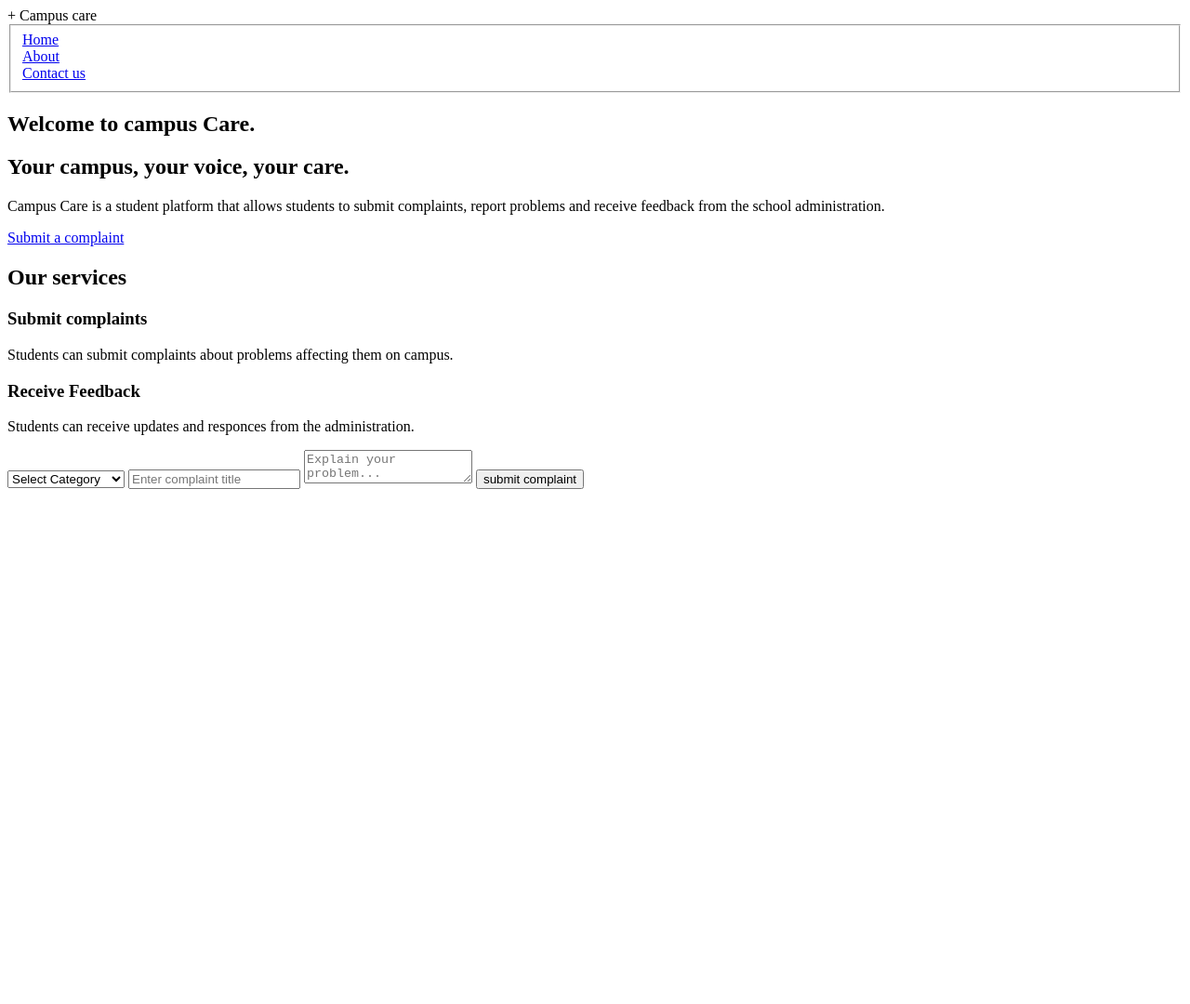
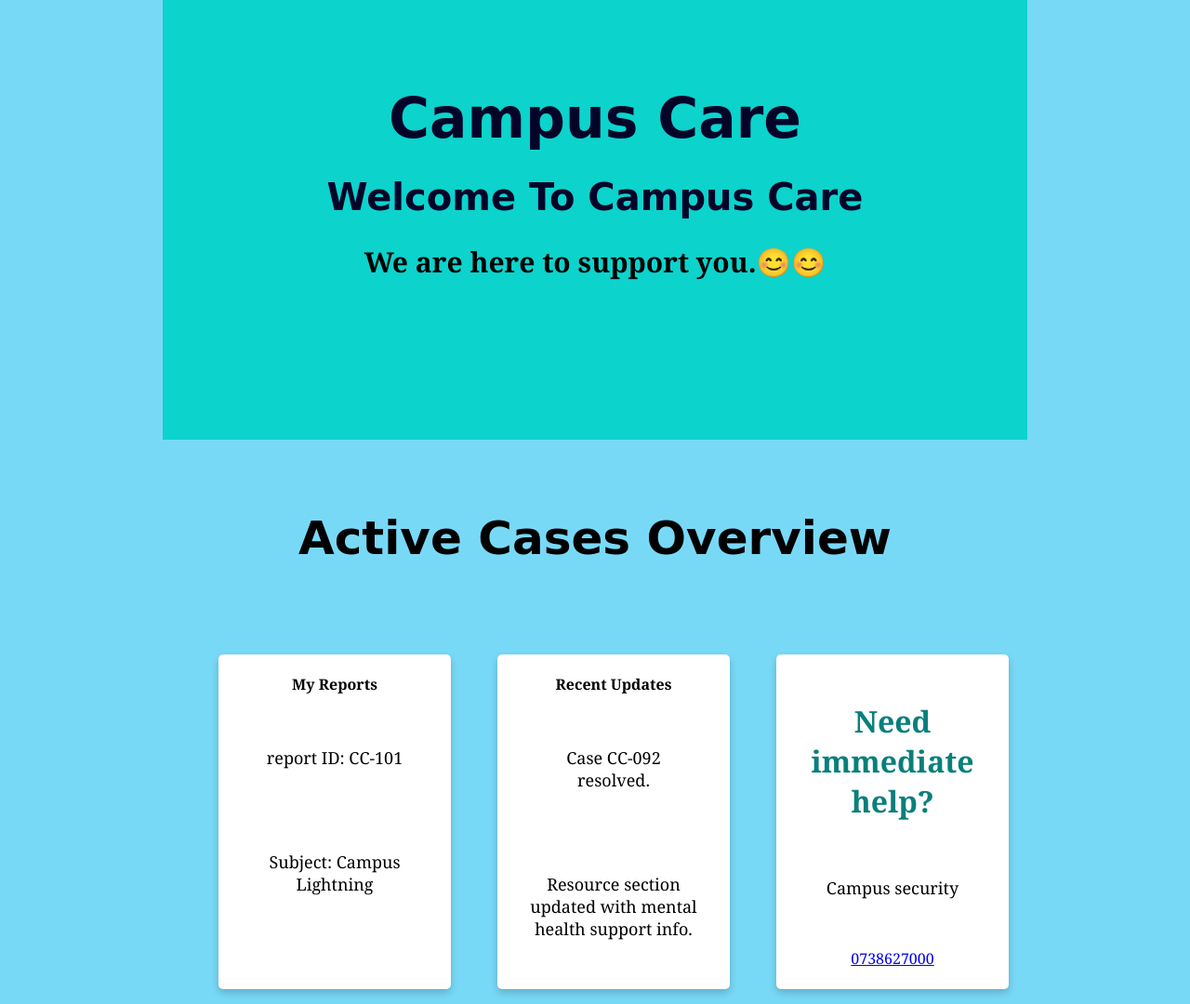
Before and after one commit to stanleykiboi/Campus-care, a plain HTML site: page home.html in a window 1280 px wide. Shown: the whole page at 93% size. Before the commit the page ends 800 px from the top, so only its background shows below. Drawn offline with Linux system fonts and the light colour scheme.

Commit message:
add about.html

```diff
--- a/home.html
+++ b/home.html
@@ -1,82 +1,70 @@
 <!DOCTYPE html>
 <html lang="en">
+
 <head>
     <meta charset="UTF-8">
     <meta name="viewport" content="width=device-width, initial-scale=1.0">
-    <title>Home page</title>
-    <!-- <link rel="stylesheet" href="style.css"> -->
+    <title>bridge hotel</title>
+    <link rel="stylesheet" href="style.css">
 </head>
-<body id="homepage">
 
-    <header>
-        <div class="logo">+ Campus care</div>
+<body id="homebody">
+    <div>
+    <div id="links">
+        <a href="home.html" class="links">Home</a>
+        <a href="about.html" class="links">About</a>
+        <a href="contact.html" class="links">Contuct Us</a>
+    </div>
 
-    <fieldset id="nav">
-        <a href="home.html">Home</a><br>
-        <a href="about.html">About</a><br>
-        <a href="contact.html">Contact us</a><br>
-    </fieldset>
+    <!-- main-header -->
+<main>
+        <div id="main-head">
+            <header id="main-header">Campus care</header>
+            <h1 id="head1">Welcome to campus care</h1>
+            <h1 id="head2">We are here to support you.😊😊</h1>
+        </div>
+</main>
+    <br>
+    <br>
 
-    </header>
 
-<!-- hompage -->
-    <section class="hero">
-        <div class="hero-content">
+    <!-- availlable food -->
+    <h1 id="available-food">Active Cases Overview</h1>
+    <br>
+    <br>
 
-            <h1>
-                Welcome to campus Care.
-            </h1>
 
-            <h2>Your campus, your voice, your care.</h2>
+    <section>
+        <!-- snack foods -->
+        <h3 id="snacks"></h3>
+        <ul id="snack">
+            <div class="snacks">
 
-            <p>Campus Care is a student platform that allows students to submit complaints, report problems and receive feedback from the school administration.</p>
-
-            <a href="#submit" class="btn">Submit a complaint</a>
-        </div>
-    </section>
-
-    <!-- services -->
-    <section class="services">
-        <h2>Our services</h2>
-        <div class="service-container">
-            <div class="service-box">
-                <h3>Submit complaints</h3>
-                <p>
-                    Students can submit complaints about problems affecting them on campus.
-                </p>
+                <h4>My Reports</h4>
+                <p>report ID: CC-101</p>
+                <p>Subject: Campus Lightning</p>
             </div>
 
-            <div class="service-box">
-                <h3>Receive Feedback</h3>
-                <p>
-                    Students can receive updates and responces from the administration.
-                </p>
+            <div class="snacks">
+
+                <h4>Recent Updates</h4>
+                <p>Case CC-092 resolved.</p>
+                <p>Resource section updated with mental health support info.</p>
             </div>
-        </div>
+
+            <div class="snacks">
+
+                <h2>Need immediate help?</h2>
+                <p>Campus security</p>
+                <a href="#">0738627000</a>
+            </div>
+        </ul>
     </section>
+    </div>
 
-    <!-- complaints -->
-    <section>
-        <label for="complaint Category"></label>
 
-        <select name="complaint" id="category">
-            <option value="complaint">Select Category</option>
-            <option>Accommodation</option>
-            <option>Security</option>
-            <option>Classrooms</option>
-            <option>Internet problems</option>
-            <option>Cleanliness</option>
-            <option>Other</option>
-        </select>
 
-        <label for="Complaint Title"></label>
-        <input type="text" id="title" placeholder="Enter complaint title">
-
-        <label for="Describe Your complaint"></label>
-        <textarea name="describe" id="description" placeholder="Explain your problem..."></textarea>
-
-        <button type="submit">submit complaint</button>
-    </section>
     <script src="script.js"></script>
 </body>
+
 </html>
--- a/script.js
+++ /dev/null
@@ -1,22 +0,0 @@
-const loginform = document.getElementById("loginForm");
-loginform.addEventListener("submit", function(event)
-{
-    const username = document.getElementById("username").value;
-    const admin = document.getElementById("admin").value;
-    const password = document.getElementById("passwword").value;
-
-    const message = document.getElementById("message");
-
-    if (username === "" || admin === "" || password === "")
-    {
-        message.textContent = "Plaese fill in all fields.";
-        message.style.color = "red";
-    }
-
-    else
-    {
-        message.textContent = "Login form submitted successfully!";
-        message.style.color = "green";
-    }
-}
-)
--- a/style.css
+++ b/style.css
@@ -57,10 +57,128 @@ button:hover{
     background-color: rgb(42, 121, 148);
 }
 
-/* home page body */
-#homepage{
-    background: white;
-    margin-bottom: 100px;
-    align-items: flex-start;
-    justify-content: right;
+#nav{
+    background-color: rgb(2, 72, 95);
+    padding: 10px;
+    border: none;
+    border-radius: 0;
+    display: flex;
+    justify-content: center;
+    gap: 20px;
+    margin-bottom: 75%;
+    margin-left: 50%;
 }
+
+#nav a{
+    color: white;
+    text-decoration: none;
+    font-size: 15px;
+    font-weight: bold;
+}
+
+h2{
+    text-align: center;
+    color: #087f7b;
+    font-size: 32px;
+    margin-top: 50px;
+    margin-bottom: 25px;
+}
+
+p{
+    background-color: white;
+    max-width: 800px;
+    padding: 35px;
+    border-radius: 12px;
+    font-size: 18px;
+    text-align: center;
+}
+
+
+#contact-us{
+    margin-top: 50%;
+    margin-bottom: 30%;
+    border: none;
+    max-width: 40% auto;
+}
+
+#homebody{
+    background-color: rgb(120, 217, 247);
+}
+
+
+#links{
+    color: black;
+    background-color: white;
+    text-decoration: none;
+    margin-left: 75%;
+    display: flex;
+}
+
+.links{
+    color: black;
+    display: flex;
+}
+
+#main-head {
+    padding: 150px;
+    background-color: #0cd3cc;
+
+}
+
+#main-header {
+    text-align: center;
+    font-size: 60px;
+    font-family: cursive;
+    font-weight: 800;
+    text-transform: capitalize;
+    font-display: auto;
+    color: rgb(4, 4, 41);
+    margin-top: 200px;
+}
+
+#head1 {
+    text-align: center;
+    font-size: 40px;
+    font-family: cursive;
+    font-weight: bold;
+    text-transform: capitalize;
+    font-display: auto;
+    color: rgb(4, 4, 41);
+}
+
+#head2 {
+    font-size: 30px;
+    font-family: Georgia, 'Times New Roman', Times, serif;
+    font-display: auto;
+    font-weight: bold;
+}
+
+/* available food */
+#available-food {
+    text-align: center;
+    font-family: cursive;
+}
+
+/* snacks */
+#snacks {
+    text-align: center;
+    font-size: large;
+    font-family: cursive;
+    text-decoration: underline;
+}
+
+#snack {
+    display: flex;
+    gap: 50px;
+    flex-wrap: wrap;
+    text-align: center;
+    margin-inline: calc(20px);
+}
+
+.snacks {
+    box-shadow: 0 4px 8px 0 rgba(0, 0, 0, 0.2);
+    transition: 0.3s;
+    width: 250px;
+    border-radius: 5px;
+    background-color: white;
+}
```
Also changed, not shown: about.html (+5 -0 lines), contact.html (+35 -0 lines).
